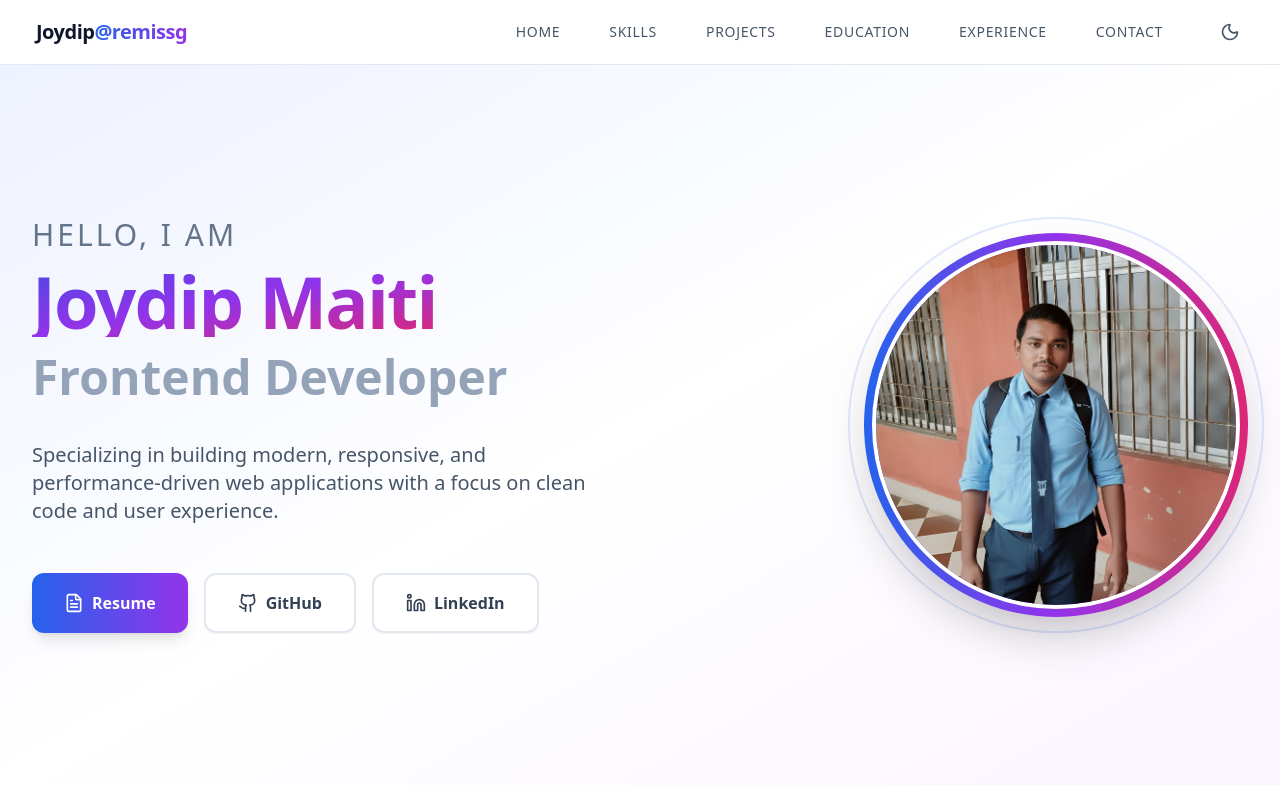
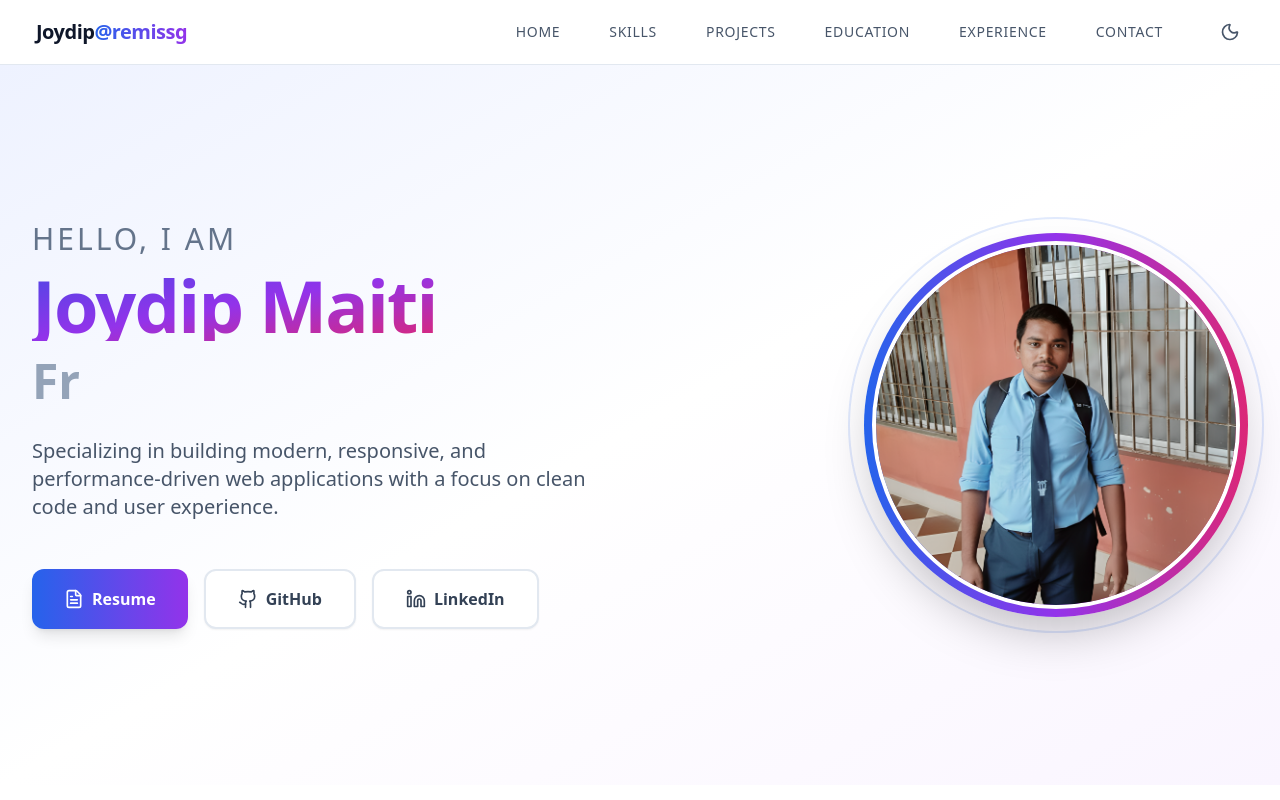
Before and after one commit to remissg/Portfolio, a React (Vite) app: page / in a window 1280 px wide. Shown: the top 800 px of the page. Built offline with nearby package versions, Linux system fonts and the light colour scheme.

Commit message:
feat: enhance hero section with dark mode and dynamic typewriter

```diff
--- a/src/components/sections/Hero.jsx
+++ b/src/components/sections/Hero.jsx
@@ -1,15 +1,47 @@
-import React from 'react';
+import React, { useState, useEffect } from 'react';
 import { FileText, Github, Linkedin, ArrowRight } from 'lucide-react';
 import profileImg from '../../assets/hero_profile.png';
 
 const Hero = () => {
+    const [text, setText] = useState('');
+    const [isDeleting, setIsDeleting] = useState(false);
+    const [loopNum, setLoopNum] = useState(0);
+    const [typingSpeed, setTypingSpeed] = useState(150);
+
+    const toRotate = ["Frontend Developer", "Software Engineer", "React Developer", "UI/UX Enthusiast"];
+
+    useEffect(() => {
+        const handleTyping = () => {
+            const i = loopNum % toRotate.length;
+            const fullText = toRotate[i];
+
+            setText(isDeleting
+                ? fullText.substring(0, text.length - 1)
+                : fullText.substring(0, text.length + 1)
+            );
+
+            setTypingSpeed(isDeleting ? 100 : 150);
+
+            if (!isDeleting && text === fullText) {
+                setTimeout(() => setIsDeleting(true), 2000); // Pause at end
+            } else if (isDeleting && text === '') {
+                setIsDeleting(false);
+                setLoopNum(loopNum + 1);
+                setTypingSpeed(500); // Pause before next
+            }
+        };
+
+        const timer = setTimeout(handleTyping, typingSpeed);
+        return () => clearTimeout(timer);
+    }, [text, isDeleting, loopNum, typingSpeed]);
+
     return (
-        <section id="home" className="min-h-[90vh] flex items-center justify-center relative overflow-hidden bg-gradient-to-br from-indigo-50 via-white to-purple-50">
+        <section id="home" className="min-h-[90vh] flex items-center justify-center relative overflow-hidden bg-gradient-to-br from-indigo-50 via-white to-purple-50 dark:from-slate-900 dark:via-slate-900 dark:to-slate-950 transition-colors duration-300">
             {/* Background Decor - Vibrant */}
-            <div className="absolute top-0 left-0 w-full h-full overflow-hidden -z-10">
-                <div className="absolute top-[-10%] right-[-5%] w-[500px] h-[500px] bg-purple-200/40 rounded-full blur-3xl opacity-60 mix-blend-multiply animate-blob"></div>
-                <div className="absolute bottom-[-10%] left-[-5%] w-[400px] h-[400px] bg-blue-200/40 rounded-full blur-3xl opacity-60 mix-blend-multiply animate-blob animation-delay-2000"></div>
-                <div className="absolute top-[20%] right-[30%] w-[300px] h-[300px] bg-pink-200/40 rounded-full blur-3xl opacity-60 mix-blend-multiply animate-blob animation-delay-4000"></div>
+            <div className="absolute top-0 left-0 w-full h-full overflow-hidden -z-10 pointer-events-none">
+                <div className="absolute top-[-10%] right-[-5%] w-[500px] h-[500px] bg-purple-200/40 dark:bg-purple-900/20 rounded-full blur-3xl opacity-60 mix-blend-multiply dark:mix-blend-screen animate-blob"></div>
+                <div className="absolute bottom-[-10%] left-[-5%] w-[400px] h-[400px] bg-blue-200/40 dark:bg-blue-900/20 rounded-full blur-3xl opacity-60 mix-blend-multiply dark:mix-blend-screen animate-blob animation-delay-2000"></div>
+                <div className="absolute top-[20%] right-[30%] w-[300px] h-[300px] bg-pink-200/40 dark:bg-pink-900/20 rounded-full blur-3xl opacity-60 mix-blend-multiply dark:mix-blend-screen animate-blob animation-delay-4000"></div>
             </div>
 
             <div className="max-w-7xl mx-auto px-4 sm:px-6 lg:px-8 py-12 md:py-24">
@@ -18,20 +50,20 @@ const Hero = () => {
 
                     {/* Text Content - Order 2 on Mobile (Below Image), Order 1 on Desktop (Left) */}
                     <div className="flex-1 text-center md:text-left order-2 md:order-1">
-                        <h1 className="text-5xl md:text-7xl font-bold tracking-tight text-slate-900 mb-4 animate-fade-in-up">
+                        <h1 className="text-5xl md:text-7xl font-bold tracking-tight text-slate-900 dark:text-white mb-4 animate-fade-in-up">
                             <span className="block text-slate-500 text-2xl md:text-3xl font-medium mb-3 tracking-widest uppercase">Hello, I am</span>
                             <span className="bg-clip-text text-transparent bg-gradient-to-br from-indigo-600 via-purple-600 to-pink-600 inline-block transform transition-transform duration-300 hover:scale-110 hover:-translate-y-2 hover:from-pink-600 hover:via-purple-600 hover:to-indigo-600 cursor-default">
                                 Joydip Maiti
                             </span>
                         </h1>
 
-                        <div className="w-max">
-                            <h2 className="text-3xl md:text-5xl font-bold text-slate-400 mb-8 animate-typewriter pr-5 pb-2">
-                                Frontend Developer
+                        <div className="h-[60px] md:h-[80px] flex items-center justify-center md:justify-start">
+                            <h2 className="text-3xl md:text-5xl font-bold text-slate-400 text-center md:text-left mb-8">
+                                <span className="border-r-4 border-indigo-600 pr-2 animate-blink">{text}</span>
                             </h2>
                         </div>
 
-                        <p className="text-lg md:text-xl text-slate-600 mb-12 leading-relaxed animate-fade-in-up delay-200">
+                        <p className="text-lg md:text-xl text-slate-600 dark:text-slate-300 mb-12 leading-relaxed animate-fade-in-up delay-200">
                             Specializing in building modern, responsive, and performance-driven web applications with a focus on clean code and user experience.
                         </p>
 
@@ -49,7 +81,7 @@ const Hero = () => {
                                 href="https://github.com/remissg"
                                 target="_blank"
                                 rel="noopener noreferrer"
-                                className="inline-flex items-center justify-center px-8 py-4 text-base font-semibold text-slate-700 transition-all duration-200 bg-white border-2 border-slate-200 hover:border-transparent hover:text-white hover:bg-gradient-to-r hover:from-slate-800 hover:to-slate-900 rounded-xl shadow-sm group hover:-translate-y-1 relative overflow-hidden"
+                                className="inline-flex items-center justify-center px-8 py-4 text-base font-semibold text-slate-700 dark:text-slate-200 transition-all duration-200 bg-white dark:bg-slate-800 border-2 border-slate-200 dark:border-slate-700 hover:border-transparent hover:text-white hover:bg-gradient-to-r hover:from-slate-800 hover:to-slate-900 dark:hover:from-slate-700 dark:hover:to-slate-600 rounded-xl shadow-sm group hover:-translate-y-1 relative overflow-hidden"
                             >
                                 <span className="relative z-10 flex items-center">
                                     <Github className="mr-2 w-5 h-5 group-hover:scale-110 transition-transform" /> GitHub
@@ -60,7 +92,7 @@ const Hero = () => {
                                 href="https://www.linkedin.com/in/joydip-maiti-607ba4301/"
                                 target="_blank"
                                 rel="noopener noreferrer"
-                                className="inline-flex items-center justify-center px-8 py-4 text-base font-semibold text-slate-700 transition-all duration-200 bg-white border-2 border-slate-200 hover:border-transparent hover:text-white hover:bg-gradient-to-r hover:from-blue-600 hover:to-purple-600 rounded-xl shadow-sm group hover:-translate-y-1"
+                                className="inline-flex items-center justify-center px-8 py-4 text-base font-semibold text-slate-700 dark:text-slate-200 transition-all duration-200 bg-white dark:bg-slate-800 border-2 border-slate-200 dark:border-slate-700 hover:border-transparent hover:text-white hover:bg-gradient-to-r hover:from-blue-600 hover:to-purple-600 rounded-xl shadow-sm group hover:-translate-y-1"
                             >
                                 <Linkedin className="mr-2 w-5 h-5 group-hover:scale-110 transition-transform" /> LinkedIn
                             </a>
```
